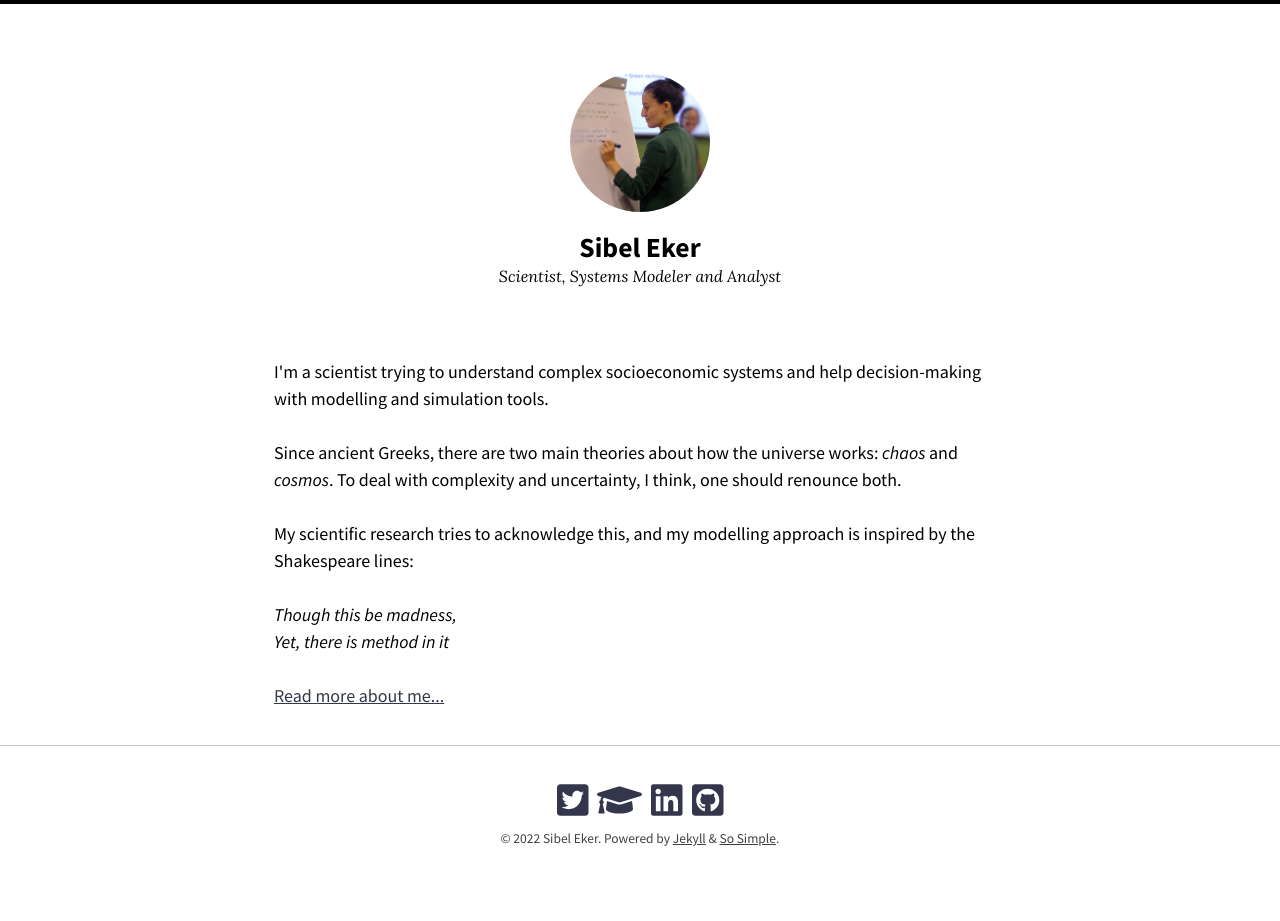
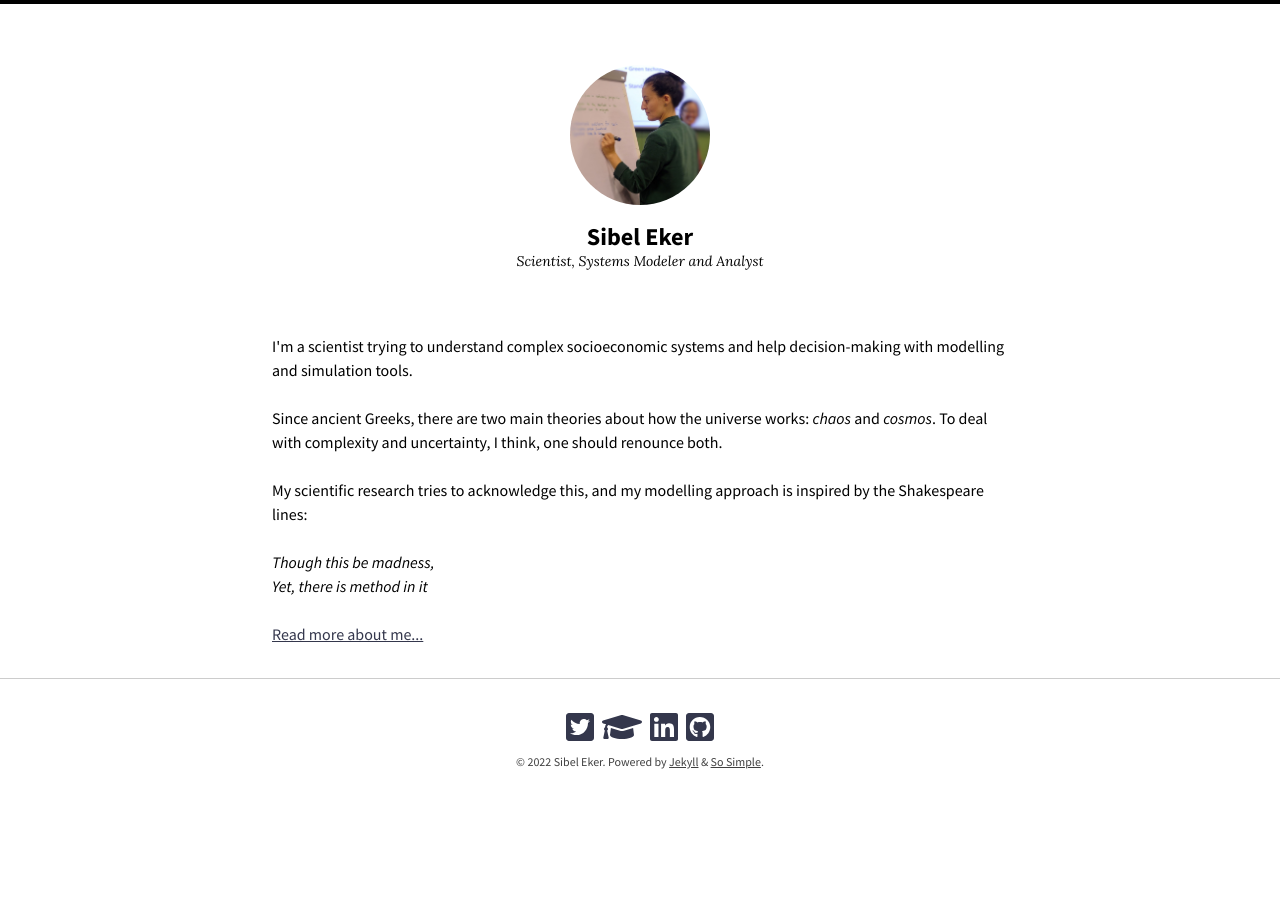
Before and after one commit to sibeleker/sibeleker.github.io, a Jekyll site: the page built from index.html, in a window 1280 px wide. Built offline with Jekyll 4.4.1, drawn with Linux system fonts in a browser that asks for light colours; nearby versions of some CDN libraries; the list of posts is cut into pages by our own code; after the commit the page ends 900 px from its top, so only the background shows below that.

Commit message:
Update _variables.scss

```diff
--- a/_sass/so-simple/_variables.scss
+++ b/_sass/so-simple/_variables.scss
@@ -9,11 +9,11 @@ $large: 1024px !default;
 $xlarge: 1280px !default;
 
 /* Fluid type */
-$base-font-size: 16px !default;
+$base-font-size: 14px !default;
 $min-vw: $small !default;
 $max-vw: $xlarge !default;
-$min-font-size: 16px !default;
-$max-font-size: 18px !default;
+$min-font-size: 12px !default;
+$max-font-size: 16px !default;
 
 /* Calculate Modular Scale */
 $modular-scale-1: 1.067 !default; /* small */
```
